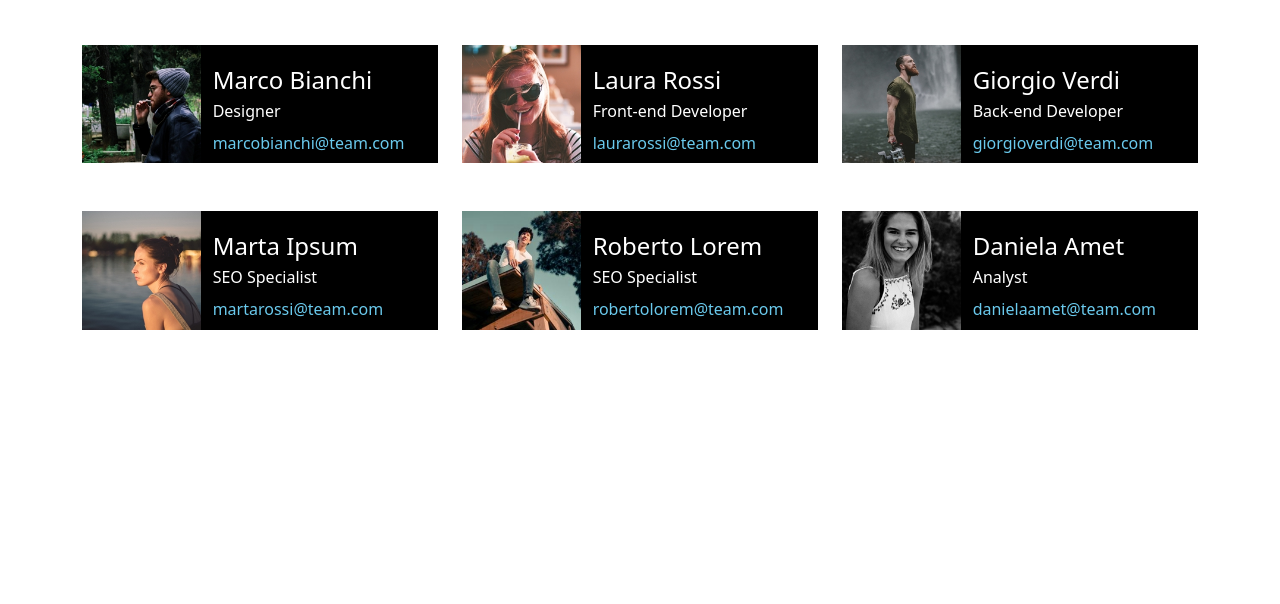
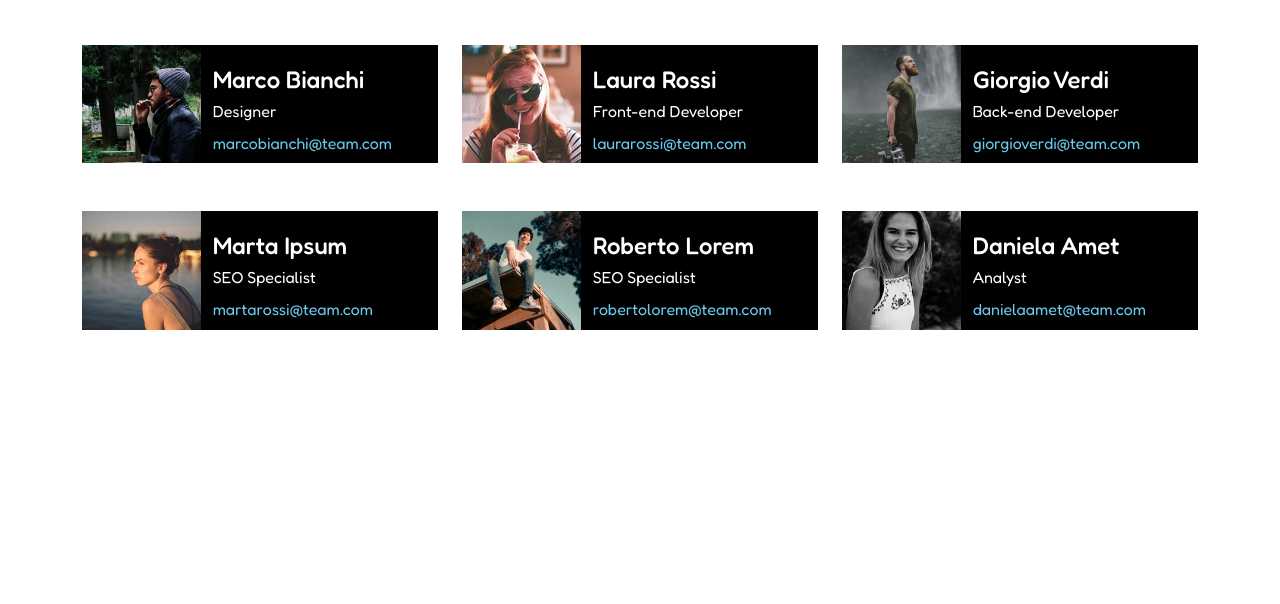
Before and after one commit to mattiacoli/js-our-team, a plain HTML site: page index.html in a window 1280 px wide. Shown: the part 196-800 px from the top of the page. Drawn offline with nearby package versions, Linux system fonts and the light colour scheme.

Commit message:
add font family

```diff
--- a/assets/css/style.css
+++ b/assets/css/style.css
@@ -1,3 +1,5 @@
+@import url('https://fonts.googleapis.com/css2?family=Fredoka:wght@300..700&display=swap');
+
 *{
   margin: 0;
   padding: 0;
@@ -10,6 +12,10 @@
  --ot-bg-darker: #000000;
  --ot-primary: #e53170;
  --ot-accent: #6ac9ec;
+}
+
+body{
+ font-family: "Fredoka", serif;
 }
 
 .jumbotron{
```
